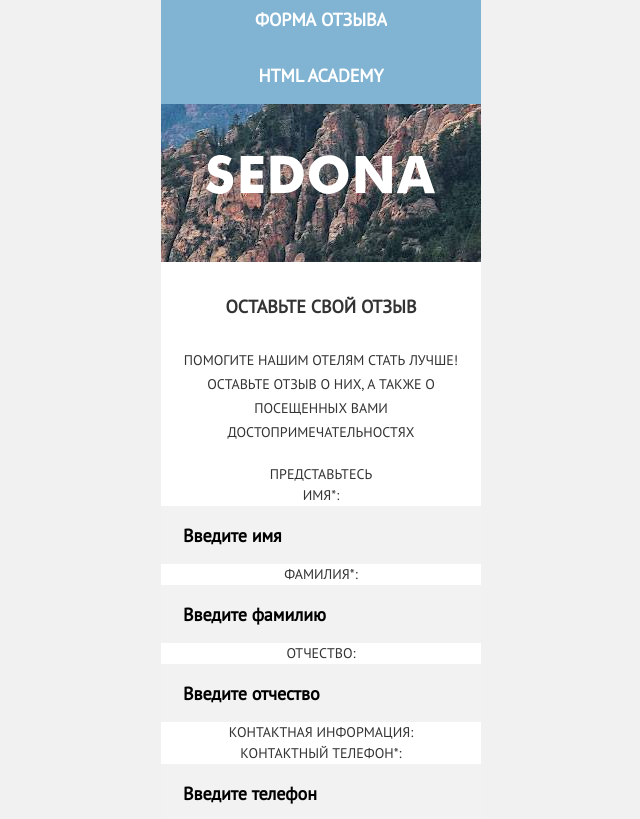
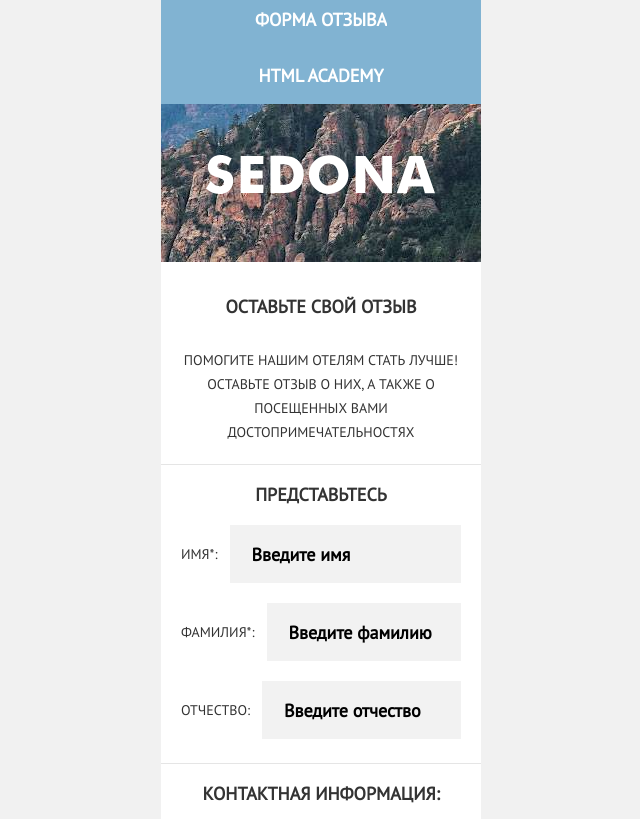
Before and after one commit to FixGN/html-school-2-project, a website: page form.html in a window 1280 px wide. Shown: the part 120-939 px from the top of the page, without its empty margins (319-959 px from the left). Drawn offline with Linux system fonts and the light colour scheme.

Commit message:
styles for form were added

```diff
--- a/style.css
+++ b/style.css
@@ -13,6 +13,9 @@
 @import "styles/blocks/copyright.css";
 @import "styles/blocks/feedback.css";
 @import "styles/blocks/footer.css";
+@import "styles/blocks/form.css";
+@import "styles/blocks/form-item.css";
+@import "styles/blocks/form-label.css";
 @import "styles/blocks/header.css";
 @import "styles/blocks/interest.css";
 @import "styles/blocks/logo.css";
--- /dev/null
+++ b/styles/blocks/form-item.css
@@ -0,0 +1,3 @@
+.form-item:not(:last-child) {
+    margin-bottom: 20px;
+}
--- /dev/null
+++ b/styles/blocks/form-label.css
@@ -0,0 +1,25 @@
+.form-label {
+    display: flex;
+}
+
+.form-label--row {
+    justify-content: center;
+    align-items: center;
+}
+
+.form-label--column {
+    flex-direction: column;
+}
+
+.form-label__text {
+    line-height: 26px;
+}
+
+.form-label__text--row {
+    margin-right: 12px;
+}
+
+.form-label__text--column {
+    padding-left: 22px;
+    text-align: left;
+}
--- /dev/null
+++ b/styles/blocks/form.css
@@ -0,0 +1,21 @@
+.form__fieldset {
+    position: relative;
+    padding: 0px 20px 24px;
+}
+
+.form__legend {
+    padding-top: 20px;
+    margin-bottom: 20px;
+    font-size: 18px;
+    font-weight: 700;
+}
+
+.form__legend::before {
+    content: "";
+    background-color: #e5e5e5;
+    top: 0;
+    position: absolute;
+    left: 0px;
+    right: 0px;
+    height: 1px;
+}
```
